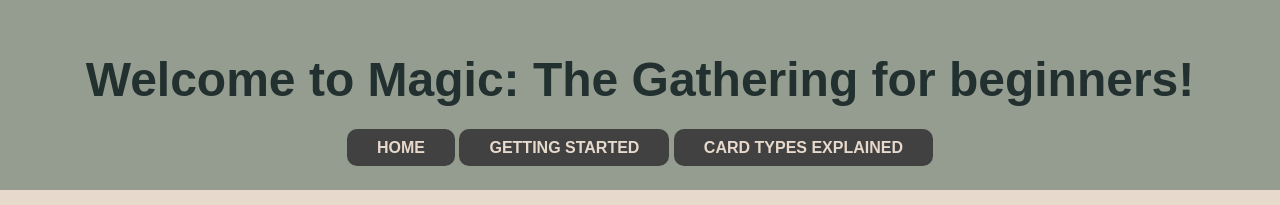
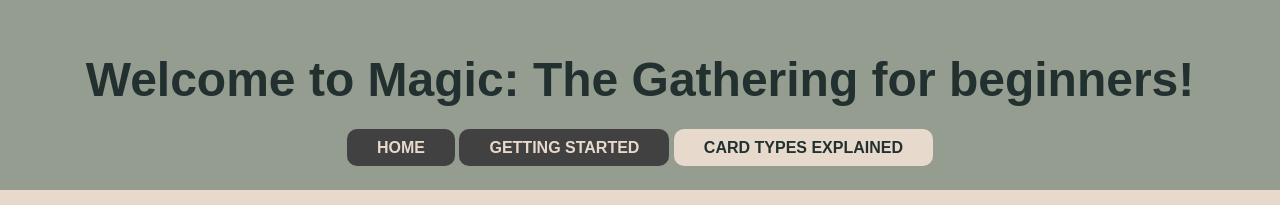
Before and after one commit to Arcandrus/Code-Institue, a plain HTML site: page cards.html in a window 1280 px wide. Shown: the top 205 px of the page. Drawn offline with Linux system fonts and the light colour scheme.

Commit message:
Update cards.html
Added class="active-link" to the appropriate nav element to colorize the link

```diff
--- a/cards.html
+++ b/cards.html
@@ -18,7 +18,7 @@
 			<nav>
 				<a href="index.html" aria-label="A link to the Homepage">Home</a>
 				<a href="start.html" aria-label="A link to the Getting Started page">Getting Started</a>
-				<a href="cards.html" aria-label="A link to the Card Types Explained Page">Card Types Explained</a>
+				<a class="active-link" href="cards.html" aria-label="A link to the Card Types Explained Page">Card Types Explained</a>
 			</nav>
 		</header>
         <br>
```
